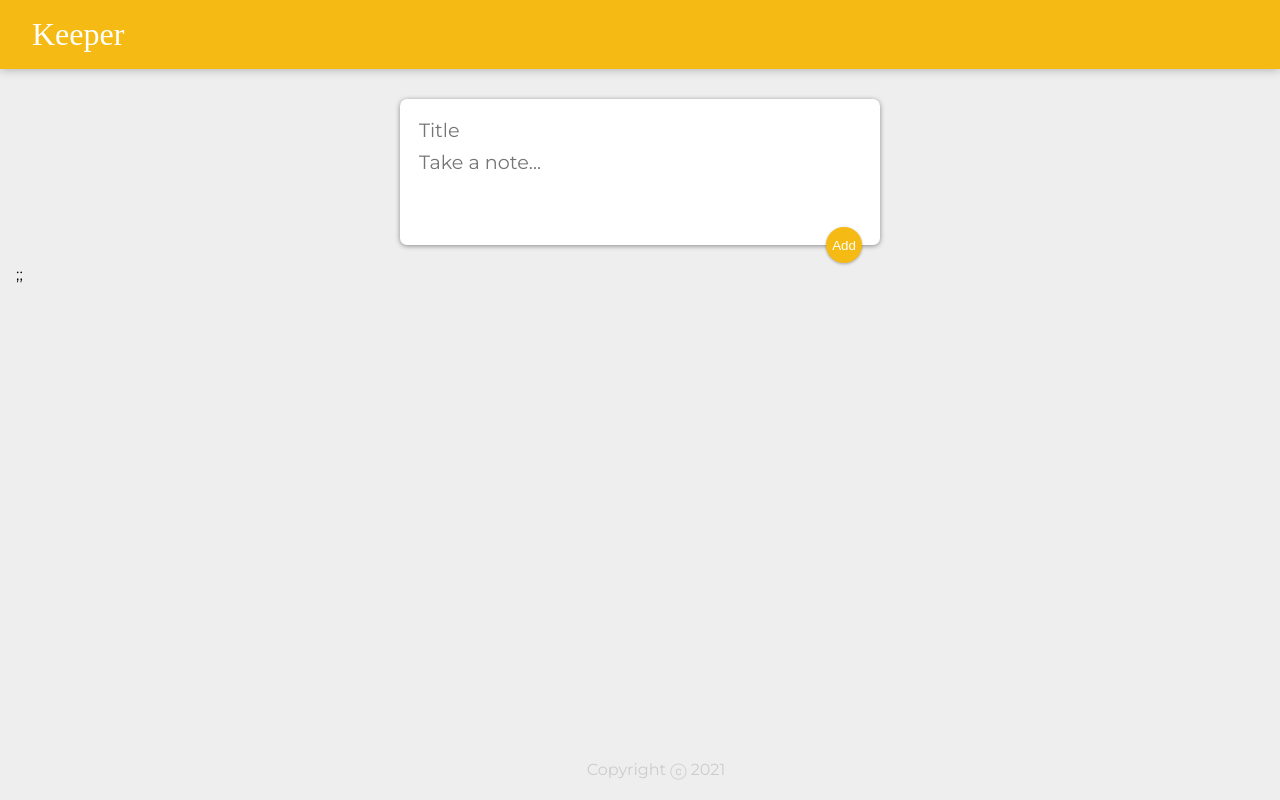
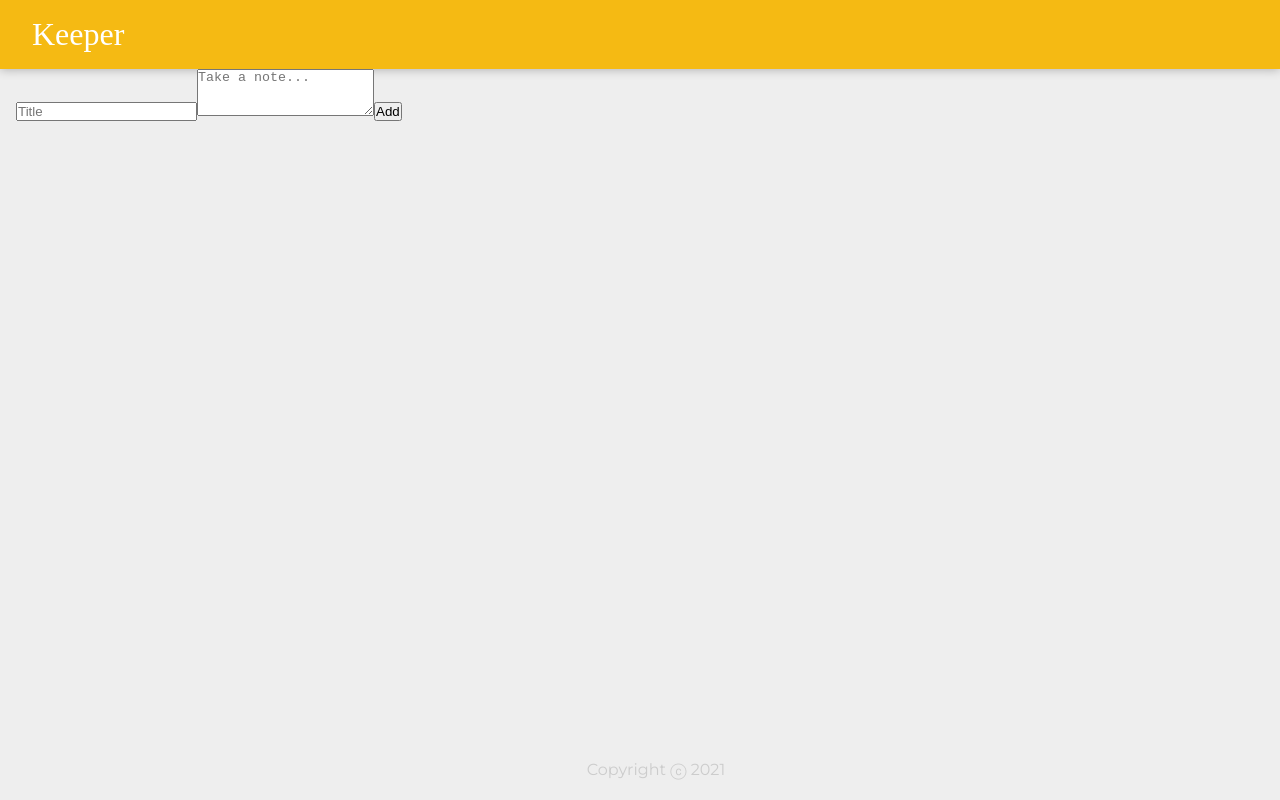
Before and after one commit to yyash01/react-portfolio, a React (Create React App) app: page / in a window 1280 px wide. Built offline with nearby package versions, Linux system fonts and the light colour scheme; a web font is replaced by a local one.

Commit message:
added material-ui in App.jsx

```diff
--- a/public/style.css
+++ b/public/style.css
@@ -3,11 +3,9 @@
     margin: 0;
     box-sizing: border-box;
   }
-
   html {
     font-family: "Montserrat", sans-serif;
   }
-
   body {
     background: #eee;
     padding: 0 16px;
@@ -37,7 +35,6 @@ footer {
   footer p {
     color: #ccc;
   }
-
   .note {
     background: #fff;
     border-radius: 7px;
@@ -47,12 +44,10 @@ footer p {
     margin: 16px;
     float: left;
   }
-
   .note h1 {
     font-size: 1.1em;
     margin-bottom: 6px;
   }
-
   .note p {
     font-size: 1.1em;
     margin-bottom: 10px;
@@ -72,7 +67,7 @@ footer p {
     outline: none;
   }
 
-form {
+  form.create-note {
     position: relative;
     width: 480px;
     margin: 30px auto 20px auto;
@@ -81,9 +76,8 @@ form {
     border-radius: 7px;
     box-shadow: 0 1px 5px rgb(138, 137, 137);
   }
-
-form input,
-form textarea {
+  form.create-note input,
+  form.create-note textarea {
     width: 100%;
     border: none;
     padding: 4px;
@@ -92,8 +86,7 @@ form textarea {
     font-family: inherit;
     resize: none;
   }
-
-form button {
+  form.create-note button {
     position: absolute;
     right: 18px;
     bottom: -18px;
--- a/src/components/App.jsx
+++ b/src/components/App.jsx
@@ -44,7 +44,7 @@ function App() {
             onAdd={addNote}
             />
             {/* 1.4 - to use my notes array and map through it to render a different note
-            component for each item inside the notes array */};
+            component for each item inside the notes array */}
             {notes.map((noteItem,index) => {
                 return <Note
                 key ={index}
@@ -53,7 +53,7 @@ function App() {
                 content = {noteItem.content}
                 onDelete = {deleteNote}
                 />
-            })};
+            })}
             <Footer />
         </div>
     );
```
Lines whose indentation alone changed are shown as unchanged.
